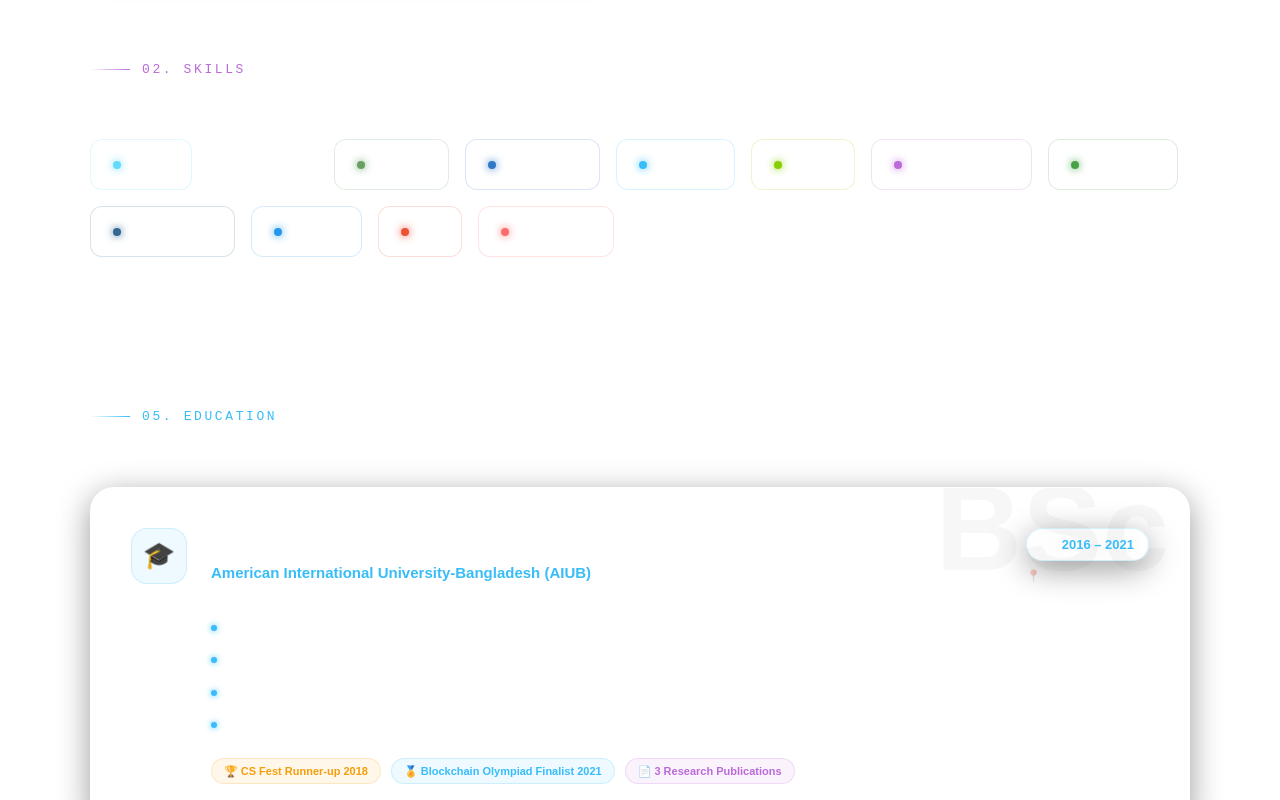
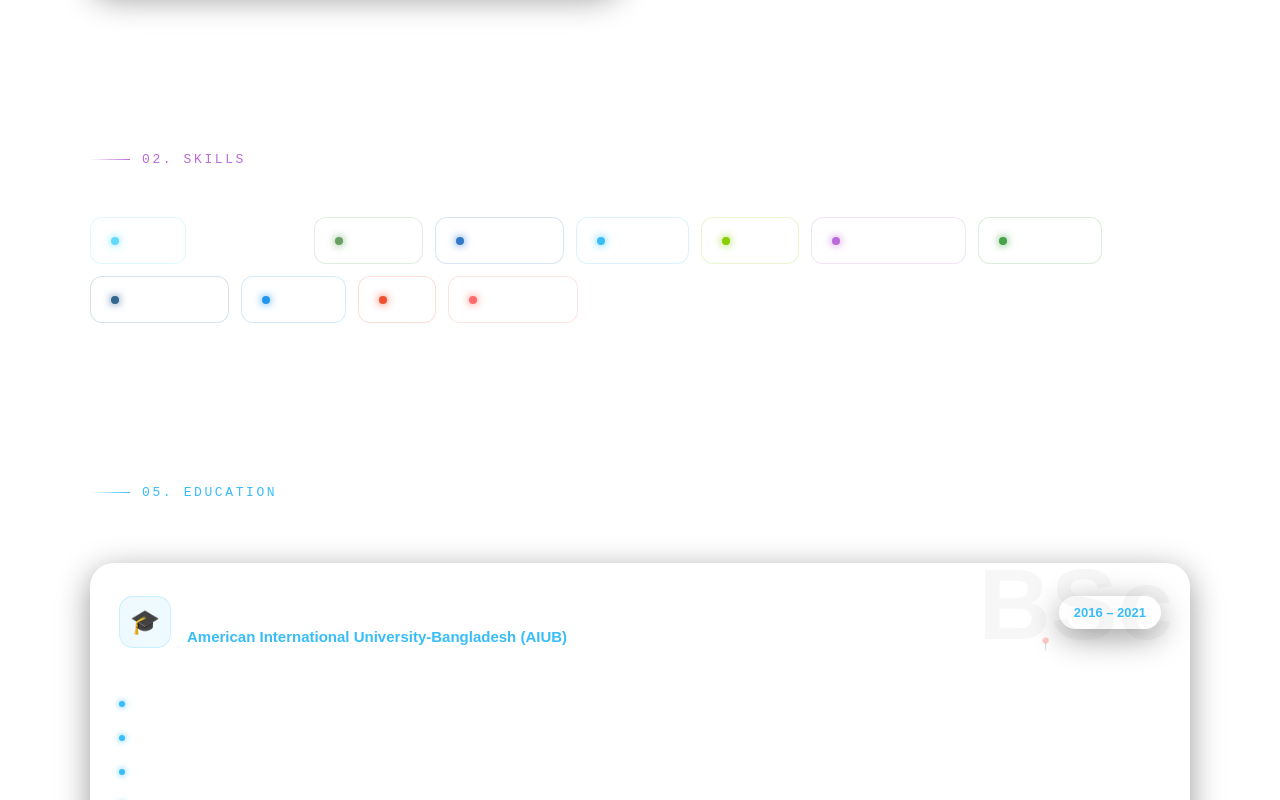
Before and after one commit to nozibuddowla/portfolio, a Next.js app: page / in a window 1280 px wide. Shown: the part 1500-2300 px from the top of the page. Built offline with nearby package versions, Linux system fonts and the light colour scheme.

Commit message:
update education and skills component, add padding into about and hero compnents

```diff
--- a/components/About.js
+++ b/components/About.js
@@ -4,7 +4,7 @@ import Glass from "./Glass";
 
 export default function About() {
   return (
-    <section id="about" style={{ padding: "50px 24px" }}>
+    <section id="about" style={{ padding: "80px 24px" }}>
       <div style={{ maxWidth: 1100, margin: "0 auto" }}>
 
         {/* Section label */}
--- a/components/Education.js
+++ b/components/Education.js
@@ -1,14 +1,9 @@
-
 "use client";
 import { motion } from "framer-motion";
-import dynamic from "next/dynamic";
-
-const SectionLabel = dynamic(() => import("../components/SectionLabel"), { ssr: false });
-const FadeIn = dynamic(() => import("../components/FadeIn"), { ssr: false });
-const Glass = dynamic(() => import("../components/Glass"), { ssr: false });
-const Badge = dynamic(() => import("../components/Badge"), { ssr: false });
-
-export default function Education () {
+import FadeIn from "./FadeIn";
+import Glass from "./Glass";
+import Badge from "./Badge";
+import SectionLabel from "./SectionLabel";
 
 const EDUCATION = [
   {
@@ -26,58 +21,65 @@ export default function Education () {
     icon: "🎓",
   },
 ];
+
+export default function Education() {
   return (
-    <section id="education" style={{ padding: "100px 24px" }}>
+    <section id="education" style={{ padding: "80px 24px" }}>
       <div style={{ maxWidth: 1100, margin: "0 auto" }}>
         <SectionLabel number="05" label="EDUCATION" color="#38BDF8" />
 
         {EDUCATION.map((edu, i) => (
           <FadeIn key={i} delay={0.1}>
-            <Glass style={{ padding: "40px 40px", borderRadius: 24, position: "relative", overflow: "hidden" }}>
-              {/* Background watermark */}
-              <div style={{
-                position: "absolute", top: -20, right: 20,
-                fontSize: 120, opacity: 0.03, userSelect: "none",
-                fontWeight: 900, lineHeight: 1,
+            <Glass style={{ padding: "32px 28px", borderRadius: 24, position: "relative", overflow: "hidden" }}>
+
+              {/* Watermark — hidden on mobile */}
+              <div className="edu-watermark" style={{
+                position: "absolute", top: -10, right: 16,
+                fontSize: 100, opacity: 0.03, userSelect: "none",
+                fontWeight: 900, lineHeight: 1, pointerEvents: "none",
               }}>
                 BSc
               </div>
 
-              <div style={{ display: "grid", gridTemplateColumns: "auto 1fr", gap: "0 24px" }}>
+              {/* Icon + header row */}
+              <div className="edu-header">
                 {/* Icon */}
                 <div style={{
-                  width: 56, height: 56, borderRadius: 16,
+                  width: 52, height: 52, borderRadius: 14, flexShrink: 0,
                   background: `${edu.color}15`, border: `1px solid ${edu.color}30`,
                   display: "flex", alignItems: "center", justifyContent: "center",
-                  fontSize: 26, flexShrink: 0,
+                  fontSize: 24,
                 }}>
                   {edu.icon}
                 </div>
 
-                {/* Content */}
-                <div>
-                  {/* Header */}
-                  <div style={{ display: "flex", justifyContent: "space-between", alignItems: "flex-start", flexWrap: "wrap", gap: 8, marginBottom: 6 }}>
-                    <div>
-                      <h3 style={{ fontSize: 20, fontWeight: 800, color: "#fff", marginBottom: 4 }}>
+                {/* Title block */}
+                <div style={{ flex: 1, minWidth: 0 }}>
+                  <h3 style={{
+                    fontSize: "clamp(15px, 2.5vw, 20px)",
+                    fontWeight: 800, color: "#fff",
+                    marginBottom: 4, lineHeight: 1.3,
+                  }}>
                     {edu.degree}
                   </h3>
-                      <p style={{ color: edu.color, fontWeight: 600, fontSize: 15 }}>
+                  <p style={{ color: edu.color, fontWeight: 600, fontSize: "clamp(13px, 1.8vw, 15px)", lineHeight: 1.4 }}>
                     {edu.institution}
                   </p>
                 </div>
-                    <div style={{ textAlign: "right" }}>
-                      <Glass style={{ padding: "6px 14px", borderRadius: 999, fontSize: 13, color: edu.color, fontWeight: 600, borderColor: `${edu.color}30` }}>
+
+                {/* Period pill + location — stacks below on mobile */}
+                <div className="edu-meta">
+                  <Glass style={{ padding: "6px 14px", borderRadius: 999, fontSize: 13, color: edu.color, fontWeight: 600, display: "inline-block" }}>
                     {edu.period}
                   </Glass>
-                      <p style={{ color: "rgba(255,255,255,0.3)", fontSize: 12, marginTop: 6 }}>
+                  <p style={{ color: "rgba(255,255,255,0.3)", fontSize: 12, marginTop: 6, whiteSpace: "nowrap" }}>
                     📍 {edu.location}
                   </p>
                 </div>
               </div>
 
               {/* Divider */}
-                  <div style={{ height: 1, background: "rgba(255,255,255,0.06)", margin: "16px 0" }} />
+              <div style={{ height: 1, background: "rgba(255,255,255,0.06)", margin: "20px 0" }} />
 
               {/* Highlights */}
               <div style={{ display: "flex", flexDirection: "column", gap: 10 }}>
@@ -91,24 +93,22 @@ export default function Education () {
                     style={{ display: "flex", gap: 12, alignItems: "flex-start" }}
                   >
                     <div style={{
-                          width: 6, height: 6, borderRadius: "50%",
-                          background: edu.color, flexShrink: 0, marginTop: 7,
+                      width: 6, height: 6, borderRadius: "50%", flexShrink: 0,
+                      background: edu.color, marginTop: 7,
                       boxShadow: `0 0 6px ${edu.color}`,
                     }} />
-                        <p style={{ color: "rgba(255,255,255,0.55)", fontSize: 14, lineHeight: 1.6 }}>
+                    <p style={{ color: "rgba(255,255,255,0.55)", fontSize: 14, lineHeight: 1.7, margin: 0 }}>
                       {h}
                     </p>
                   </motion.div>
                 ))}
               </div>
 
-                  {/* Awards row */}
+              {/* Award badges */}
               <div style={{ display: "flex", gap: 10, flexWrap: "wrap", marginTop: 20 }}>
                 <Badge label="🏆 CS Fest Runner-up 2018" color="#F59E0B" />
                 <Badge label="🏅 Blockchain Olympiad Finalist 2021" color="#38BDF8" />
                 <Badge label="📄 3 Research Publications" color="#BB6BD9" />
-                  </div>
-                </div>
               </div>
             </Glass>
           </FadeIn>
@@ -116,8 +116,29 @@ export default function Education () {
       </div>
 
       <style>{`
-        @media (max-width: 640px) {
-          #education .edu-grid { grid-template-columns: 1fr !important; }
+        /* Icon + title + meta in a row on desktop */
+        .edu-header {
+          display: flex;
+          align-items: flex-start;
+          gap: 16px;
+          flex-wrap: wrap;
+        }
+        .edu-meta {
+          margin-left: auto;
+          text-align: right;
+          flex-shrink: 0;
+        }
+
+        /* Mobile: stack meta below title */
+        @media (max-width: 600px) {
+          .edu-meta {
+            margin-left: 0;
+            text-align: left;
+            width: 100%;
+          }
+          .edu-watermark {
+            display: none;
+          }
         }
       `}</style>
     </section>
--- a/components/Hero.js
+++ b/components/Hero.js
@@ -13,7 +13,7 @@ export default function Hero() {
         display: "flex",
         alignItems: "center",
         justifyContent: "center",
-        padding: "60px 24px 30px",
+        padding: "80px 24px",
       }}
     >
       {/* Responsive grid */}
@@ -268,7 +268,7 @@ export default function Hero() {
         @media (max-width: 480px) {
           .hero-grid {
             gap: 32px;
-            padding-top: 20px;
+            padding-top: 30px;
           }
         }
       `}</style>
--- a/components/Skills.js
+++ b/components/Skills.js
@@ -2,32 +2,36 @@
 import { motion } from "framer-motion";
 import FadeIn from "./FadeIn";
 
-export default function Skills() {
 const SKILLS = [
-  { name: "React", color: "#61DAFB" },
-  { name: "Next.js", color: "#ffffff" },
-  { name: "Node.js", color: "#68A063" },
-  { name: "TypeScript", color: "#3178C6" },
-  { name: "Tailwind", color: "#38BDF8" },
-  { name: "GSAP", color: "#88CE02" },
+  { name: "React",         color: "#61DAFB" },
+  { name: "Next.js",       color: "#ffffff" },
+  { name: "Node.js",       color: "#68A063" },
+  { name: "TypeScript",    color: "#3178C6" },
+  { name: "Tailwind",      color: "#38BDF8" },
+  { name: "GSAP",          color: "#88CE02" },
   { name: "Framer Motion", color: "#BB6BD9" },
-  { name: "MongoDB", color: "#47A248" },
-  { name: "PostgreSQL", color: "#336791" },
-  { name: "Docker", color: "#2496ED" },
-  { name: "Git", color: "#F05032" },
-  { name: "REST APIs", color: "#FF6B6B" },
+  { name: "MongoDB",       color: "#47A248" },
+  { name: "PostgreSQL",    color: "#336791" },
+  { name: "Docker",        color: "#2496ED" },
+  { name: "Git",            color: "#F05032" },
+  { name: "REST APIs",     color: "#FF6B6B" },
 ];
 
+export default function Skills() {
   return (
-        <section id="skills" style={{ padding: "50px 24px" }}>
+    <section id="skills" style={{ padding: "80px 24px" }}>
       <div style={{ maxWidth: 1100, margin: "0 auto" }}>
+
         <FadeIn>
-                    <div style={{ display: "flex", alignItems: "center", gap: 12, marginBottom: 60 }}>
-                        <div style={{ height: 1, width: 40, background: "linear-gradient(to right, transparent, #BB6BD9)" }} />
-                        <span style={{ color: "#BB6BD9", fontFamily: "monospace", fontSize: 13, letterSpacing: "0.2em" }}>02. SKILLS</span>
+          <div style={{ display: "flex", alignItems: "center", gap: 12, marginBottom: 48 }}>
+            <div style={{ height: 1, width: 40, background: "linear-gradient(to right, transparent, #BB6BD9)", flexShrink: 0 }} />
+            <span style={{ color: "#BB6BD9", fontFamily: "monospace", fontSize: 13, letterSpacing: "0.2em" }}>
+              02. SKILLS
+            </span>
           </div>
         </FadeIn>
-                <div style={{ display: "flex", flexWrap: "wrap", gap: 16 }}>
+
+        <div style={{ display: "flex", flexWrap: "wrap", gap: 12 }}>
           {SKILLS.map(({ name, color }, i) => (
             <FadeIn key={name} delay={i * 0.04}>
               <motion.div
@@ -37,14 +41,21 @@ export default function Skills() {
                   background: "rgba(255,255,255,0.04)",
                   border: `1px solid ${color}30`,
                   backdropFilter: "blur(16px)",
+                  WebkitBackdropFilter: "blur(16px)",
                   borderRadius: 12,
-                                    padding: "14px 22px",
+                  padding: "12px 20px",
                   cursor: "default",
-                                    display: "flex", alignItems: "center", gap: 10,
+                  display: "flex", alignItems: "center", gap: 8,
                 }}
               >
-                                <div style={{ width: 8, height: 8, borderRadius: "50%", background: color, boxShadow: `0 0 8px ${color}` }} />
-                                <span style={{ color: "rgba(255,255,255,0.8)", fontWeight: 600, fontSize: 14 }}>{name}</span>
+                <div style={{
+                  width: 8, height: 8, borderRadius: "50%",
+                  background: color, boxShadow: `0 0 8px ${color}`,
+                  flexShrink: 0,
+                }} />
+                <span style={{ color: "rgba(255,255,255,0.8)", fontWeight: 600, fontSize: 14 }}>
+                  {name}
+                </span>
               </motion.div>
             </FadeIn>
           ))}
```
Lines whose indentation alone changed are shown as unchanged.
